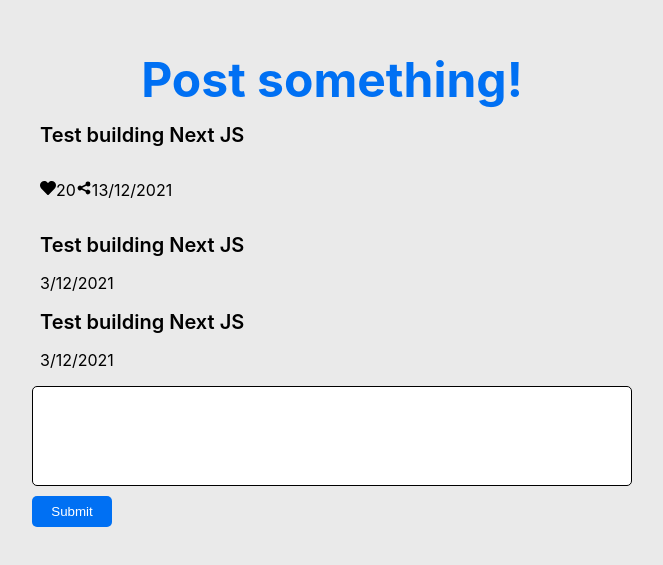
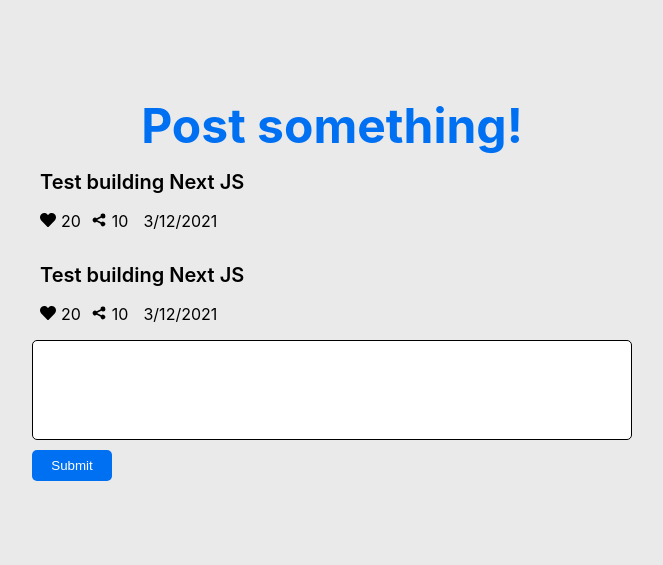
Before and after one commit to RendyArthaP/post-something, a Next.js app: page / in a window 1280 px wide. Shown: the part 131-696 px from the top of the page, without its empty margins (308-971 px from the left). Built offline with nearby package versions, Linux system fonts and the light colour scheme.

Commit message:
styling likes and share

```diff
--- a/src/components/ListPost/ListPost.js
+++ b/src/components/ListPost/ListPost.js
@@ -8,24 +8,30 @@ const ListPost = () => {
       <div className={styles.listPost}>
         <h2>Test building Next JS</h2>
         <div className={styles.description}>
-          <div>
+          <div className={styles.likePosting}>
             <FaHeart />
             <span>20</span>
           </div>
-          <div>
+          <div className={styles.sharePosting}>
             <HiShare />
-            <span>1</span>
+            <span>10</span>
           </div>
           <p>3/12/2021</p>
         </div>
       </div>
       <div className={styles.listPost}>
         <h2>Test building Next JS</h2>
-        <p>3/12/2021</p>
-      </div>
-      <div className={styles.listPost}>
-        <h2>Test building Next JS</h2>
-        <p>3/12/2021</p>
+        <div className={styles.description}>
+          <div className={styles.likePosting}>
+            <FaHeart />
+            <span>20</span>
+          </div>
+          <div className={styles.sharePosting}>
+            <HiShare />
+            <span>10</span>
+          </div>
+          <p>3/12/2021</p>
+        </div>
       </div>
     </div>
   )
--- a/src/styles/Home.module.scss
+++ b/src/styles/Home.module.scss
@@ -75,6 +75,32 @@ $base-color: #0070f3;
   flex-direction: row;
   text-align: center;
   align-items: center;
+  margin-top: -15px;
+  p {
+    margin-top: 15px;
+  }
+}
+
+.likePosting {
+  display: flex;
+  flex-direction: row;
+  margin-right: 5px;
+  span {
+    margin-top: -1px;
+    margin-left: 5px;
+    margin-right: 5px;
+  }
+}
+
+.sharePosting {
+  display: flex;
+  flex-direction: row;
+  margin-right: 10px;
+  span {
+    margin-top: -1px;
+    margin-left: 5px;
+    margin-right: 5px;
+  }
 }
 
 .textBox {
```
